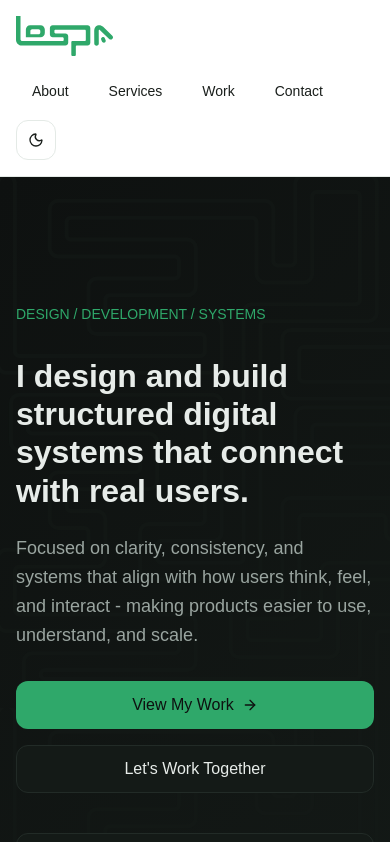
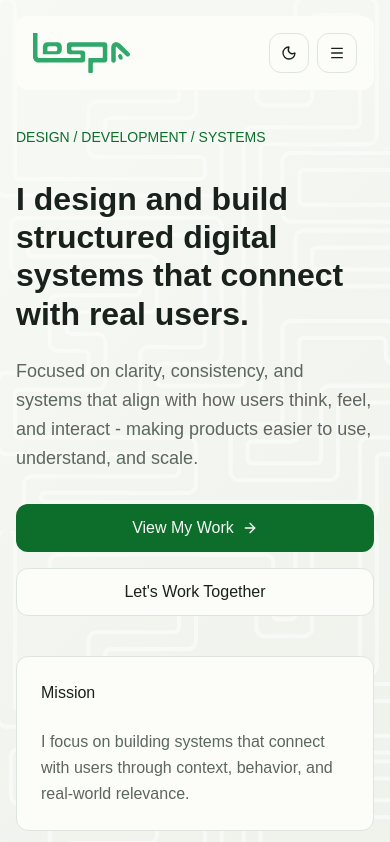
Before and after one commit to MbahLesky/lespa-portfolio, a Next.js app: page / in a window 390 px wide. Shown: the top 842 px of the page. Built offline with nearby package versions, Linux system fonts and the light colour scheme.

Commit message:
feat: implement theme toggle and enhance section variants for dark/light modes

```diff
--- a/app/page.tsx
+++ b/app/page.tsx
@@ -1,3 +1,5 @@
+"use client"
+
 import { ArrowRight, ArrowUpRight, Send } from "lucide-react"
 import { Footer } from "@/components/footer"
 import { Navbar } from "@/components/navbar"
@@ -8,13 +10,22 @@ import { Card, CardContent, CardHeader, CardTitle } from "@/components/ui/card"
 import { Input } from "@/components/ui/input"
 import { Textarea } from "@/components/ui/textarea"
 import { siteContent } from "@/content/content"
+import { useTheme } from "@/lib/use-theme"
+
+type SectionVariant = "light" | "dark" | "white" | "black"
 
 export default function Home() {
+  const { theme } = useTheme()
+  const variants: SectionVariant[] =
+    theme === "dark"
+      ? ["dark", "black", "dark", "black", "dark", "black", "dark", "black"]
+      : ["light", "white", "light", "white", "light", "white", "light", "white"]
+
   return (
     <>
       <Navbar />
       <main id="top">
-        <Section variant="dark" size="lg">
+        <Section variant={variants[0]} size="lg">
           <Reveal className="grid gap-10 py-12 md:grid-cols-12 md:items-end">
             <div className="space-y-8 md:col-span-8">
               <p className="text-caption font-medium uppercase text-primary">
@@ -55,7 +66,7 @@ export default function Home() {
           </Reveal>
         </Section>
 
-        <Section variant="light">
+        <Section variant={variants[1]}>
           <Reveal className="mx-auto max-w-3xl space-y-6" >
             <div id="about" className="space-y-4">
               <p className="text-caption font-medium uppercase text-primary">
@@ -73,7 +84,7 @@ export default function Home() {
           </Reveal>
         </Section>
 
-        <Section variant="light">
+        <Section variant={variants[2]}>
           <Reveal className="space-y-10">
             <div id="services" className="max-w-2xl space-y-4">
               <p className="text-caption font-medium uppercase text-primary">
@@ -100,7 +111,7 @@ export default function Home() {
           </Reveal>
         </Section>
 
-        <Section variant="dark" size="lg">
+        <Section variant={variants[3]} size="lg">
           <Reveal className="space-y-10">
             <div id="work" className="grid gap-6 md:grid-cols-12 md:items-end">
               <div className="space-y-4 md:col-span-7">
@@ -139,7 +150,7 @@ export default function Home() {
           </Reveal>
         </Section>
 
-        <Section variant="light">
+        <Section variant={variants[4]}>
           <Reveal className="space-y-10">
             <div id="process" className="max-w-2xl space-y-4">
               <p className="text-caption font-medium uppercase text-primary">
@@ -169,7 +180,7 @@ export default function Home() {
           </Reveal>
         </Section>
 
-        <Section variant="dark">
+        <Section variant={variants[5]}>
           <Reveal className="mx-auto max-w-3xl space-y-6 text-center">
             <p className="text-caption font-medium uppercase text-primary">
               {siteContent.proof.label}
@@ -183,7 +194,7 @@ export default function Home() {
           </Reveal>
         </Section>
 
-        <Section variant="dark">
+        <Section variant={variants[6]}>
           <Reveal className="mx-auto max-w-3xl space-y-8 text-center">
             <h2 className="font-heading text-h2 font-semibold text-text-primary">
               {siteContent.cta.heading}
@@ -197,7 +208,7 @@ export default function Home() {
           </Reveal>
         </Section>
 
-        <Section variant="light">
+        <Section variant={variants[7]}>
           <Reveal className="mx-auto grid max-w-3xl gap-8">
             <div id="contact" className="space-y-4">
               <p className="text-caption font-medium uppercase text-primary">
--- a/components/navbar.tsx
+++ b/components/navbar.tsx
@@ -1,30 +1,74 @@
 "use client"
 
 import Image from "next/image"
-import { Moon, Sun } from "lucide-react"
-import { useEffect } from "react"
+import { Menu, Moon, Sun, X } from "lucide-react"
+import { useEffect, useRef, useState } from "react"
 import { siteContent } from "@/content/content"
 import { assets } from "@/lib/assets"
+import { useTheme } from "@/lib/use-theme"
+import { cn } from "@/lib/utils"
 import { Button } from "@/components/ui/button"
 
 export function Navbar() {
+  const { isDark, toggleTheme } = useTheme()
+  const [isMenuOpen, setIsMenuOpen] = useState(false)
+  const [isScrolled, setIsScrolled] = useState(false)
+  const navRef = useRef<HTMLElement>(null)
+
   useEffect(() => {
-    const stored = window.localStorage.getItem("theme")
-    const prefersDark = window.matchMedia("(prefers-color-scheme: dark)").matches
-    const nextTheme = stored ?? (prefersDark ? "dark" : "light")
+    const updateScrolled = () => {
+      setIsScrolled(window.scrollY > 8)
+    }
 
-    document.documentElement.classList.toggle("dark", nextTheme === "dark")
+    updateScrolled()
+    window.addEventListener("scroll", updateScrolled, { passive: true })
+
+    return () => window.removeEventListener("scroll", updateScrolled)
   }, [])
 
-  function toggleTheme() {
-    const nextIsDark = !document.documentElement.classList.contains("dark")
-    document.documentElement.classList.toggle("dark", nextIsDark)
-    window.localStorage.setItem("theme", nextIsDark ? "dark" : "light")
+  useEffect(() => {
+    function closeOnOutsideClick(event: MouseEvent) {
+      if (!navRef.current?.contains(event.target as Node)) {
+        setIsMenuOpen(false)
+      }
+    }
+
+    function closeOnEscape(event: KeyboardEvent) {
+      if (event.key === "Escape") {
+        setIsMenuOpen(false)
+      }
+    }
+
+    document.addEventListener("mousedown", closeOnOutsideClick)
+    document.addEventListener("keydown", closeOnEscape)
+
+    return () => {
+      document.removeEventListener("mousedown", closeOnOutsideClick)
+      document.removeEventListener("keydown", closeOnEscape)
+    }
+  }, [])
+
+  function renderNavigationLinks() {
+    return siteContent.nav.links.map((link) => (
+      <Button key={link.href} asChild variant="ghost" size="sm">
+        <a href={link.href} onClick={() => setIsMenuOpen(false)}>
+          {link.label}
+        </a>
+      </Button>
+    ))
   }
 
   return (
-    <header className="sticky top-0 z-50 border-b border-border bg-surface">
-      <div className="container flex max-w-[1200px] flex-col gap-4 py-4 md:flex-row md:items-center md:justify-between">
+    <header
+      ref={navRef}
+      className="fixed inset-x-0 top-4 z-50 pointer-events-none px-4"
+    >
+      <div
+        className={cn(
+          "container pointer-events-auto flex max-w-[1200px] items-center justify-between gap-4 rounded-lg border px-4 py-4 transition-colors md:px-6",
+          isScrolled ? "border-border bg-surface" : "border-transparent bg-surface"
+        )}
+      >
         <a href="#top" aria-label="Go to top" className="shrink-0">
           <Image
             src={assets.logo.dark}
@@ -43,26 +87,45 @@ export function Navbar() {
             className="hidden h-10 w-auto dark:block"
           />
         </a>
-        <div className="flex flex-wrap items-center gap-2">
-          <nav aria-label="Main navigation" className="flex flex-wrap items-center gap-2">
-            {siteContent.nav.links.map((link) => (
-              <Button key={link.href} asChild variant="ghost" size="sm">
-                <a href={link.href}>{link.label}</a>
-              </Button>
-            ))}
+        <div className="flex items-center gap-2">
+          <nav aria-label="Main navigation" className="hidden items-center gap-2 md:flex">
+            {renderNavigationLinks()}
           </nav>
           <Button
             type="button"
             variant="secondary"
             size="icon"
-            aria-label="Toggle theme"
+            aria-label={isDark ? "Switch to light theme" : "Switch to dark theme"}
+            aria-pressed={isDark}
             onClick={toggleTheme}
           >
             <Moon className="h-4 w-4 dark:hidden" />
             <Sun className="hidden h-4 w-4 dark:block" />
           </Button>
+          <Button
+            type="button"
+            variant="secondary"
+            size="icon"
+            aria-label={isMenuOpen ? "Close navigation menu" : "Open navigation menu"}
+            aria-controls="mobile-navigation"
+            aria-expanded={isMenuOpen}
+            onClick={() => setIsMenuOpen((current) => !current)}
+            className="md:hidden"
+          >
+            {isMenuOpen ? <X className="h-4 w-4" /> : <Menu className="h-4 w-4" />}
+          </Button>
         </div>
       </div>
+      <nav
+        id="mobile-navigation"
+        aria-label="Mobile navigation"
+        className={cn(
+          "container pointer-events-auto mt-2 grid max-w-[1200px] gap-2 rounded-lg border border-border bg-surface p-4 transition-colors md:hidden",
+          isMenuOpen ? "grid" : "hidden"
+        )}
+      >
+        {renderNavigationLinks()}
+      </nav>
     </header>
   )
 }
--- a/components/section.tsx
+++ b/components/section.tsx
@@ -2,7 +2,7 @@ import { cn } from "@/lib/utils"
 
 type SectionProps = {
   children: React.ReactNode
-  variant?: "light" | "dark"
+  variant?: "light" | "dark" | "white" | "black"
   size?: "sm" | "md" | "lg"
   className?: string
 }
@@ -16,16 +16,22 @@ const spacing = {
 const gradients = {
   light: "bg-gradient-light",
   dark: "bg-gradient-dark",
+  white: "bg-section-white",
+  black: "bg-section-black",
 }
 
 const patterns = {
   light: "bg-pattern-light",
   dark: "bg-pattern-dark",
+  white: "bg-pattern-light",
+  black: "bg-pattern-dark",
 }
 
 const themes = {
   light: "theme-light",
   dark: "theme-dark",
+  white: "theme-light",
+  black: "theme-dark",
 }
 
 export function Section({
--- /dev/null
+++ b/lib/use-theme.ts
@@ -0,0 +1,88 @@
+"use client"
+
+import { useEffect, useSyncExternalStore } from "react"
+
+export type ThemeMode = "light" | "dark"
+
+const themeEvent = "portfolio-theme-change"
+
+function getPreferredTheme(): ThemeMode {
+  if (typeof window === "undefined") {
+    return "light"
+  }
+
+  const stored = window.localStorage.getItem("theme")
+
+  if (stored === "light" || stored === "dark") {
+    return stored
+  }
+
+  return window.matchMedia("(prefers-color-scheme: dark)").matches
+    ? "dark"
+    : "light"
+}
+
+function syncDocumentTheme(theme: ThemeMode) {
+  if (typeof document === "undefined") {
+    return
+  }
+
+  document.documentElement.classList.toggle("dark", theme === "dark")
+}
+
+function subscribe(onStoreChange: () => void) {
+  if (typeof window === "undefined") {
+    return () => {}
+  }
+
+  const media = window.matchMedia("(prefers-color-scheme: dark)")
+  const notify = () => onStoreChange()
+  const notifySystemChange = () => {
+    if (!window.localStorage.getItem("theme")) {
+      notify()
+    }
+  }
+
+  window.addEventListener(themeEvent, notify)
+  window.addEventListener("storage", notify)
+  media.addEventListener("change", notifySystemChange)
+
+  return () => {
+    window.removeEventListener(themeEvent, notify)
+    window.removeEventListener("storage", notify)
+    media.removeEventListener("change", notifySystemChange)
+  }
+}
+
+function getServerSnapshot(): ThemeMode {
+  return "light"
+}
+
+export function setTheme(theme: ThemeMode) {
+  if (typeof window === "undefined") {
+    return
+  }
+
+  window.localStorage.setItem("theme", theme)
+  syncDocumentTheme(theme)
+  window.dispatchEvent(new Event(themeEvent))
+}
+
+export function useTheme() {
+  const theme = useSyncExternalStore(
+    subscribe,
+    getPreferredTheme,
+    getServerSnapshot
+  )
+
+  useEffect(() => {
+    syncDocumentTheme(theme)
+  }, [theme])
+
+  return {
+    theme,
+    isDark: theme === "dark",
+    setTheme,
+    toggleTheme: () => setTheme(theme === "dark" ? "light" : "dark"),
+  }
+}
--- a/next.config.ts
+++ b/next.config.ts
@@ -1,5 +1,7 @@
 import type { NextConfig } from "next"
 
-const nextConfig: NextConfig = {}
+const nextConfig: NextConfig = {
+  allowedDevOrigins: ["192.168.1.116"],
+}
 
 export default nextConfig
--- a/styles/globals.css
+++ b/styles/globals.css
@@ -3,14 +3,17 @@
 @tailwind utilities;
 
 :root {
-  --color-bg: #FAFBF9;
-  --color-surface: #FFFFFF;
-  --color-border: #E4EAE6;
-  --color-text-primary: #1A1F1C;
-  --color-text-secondary: #5E6B63;
+  --color-bg: #F7F9F5;
+  --color-surface: #FCFCF8;
+  --color-surface-elevated: #F1F4EE;
+  --color-border: #DDE5DC;
+  --color-text-primary: #18211B;
+  --color-text-secondary: #5B675F;
   --color-primary: #0D6D2B;
   --color-primary-deep: #075520;
-  --gradient-light: linear-gradient(to bottom, #FAFBF9, #EDE7DB);
+  --color-section-white: #FCFCF8;
+  --color-section-black: #0E1110;
+  --gradient-light: linear-gradient(135deg, #F7F9F5, #EEF2EA);
   --gradient-dark: linear-gradient(135deg, #0E1110, #141A17);
 }
 
@@ -26,11 +29,12 @@
 }
 
 .theme-light {
-  --color-bg: #FAFBF9;
-  --color-surface: #FFFFFF;
-  --color-border: #E4EAE6;
-  --color-text-primary: #1A1F1C;
-  --color-text-secondary: #5E6B63;
+  --color-bg: #F7F9F5;
+  --color-surface: #FCFCF8;
+  --color-surface-elevated: #F1F4EE;
+  --color-border: #DDE5DC;
+  --color-text-primary: #18211B;
+  --color-text-secondary: #5B675F;
   --color-primary: #0D6D2B;
   --color-primary-deep: #075520;
 }
@@ -72,3 +76,11 @@ body {
 .bg-pattern-dark {
   background-image: url("/assets/pattern/pattern-dark.svg");
 }
+
+.bg-section-white {
+  background-color: var(--color-section-white);
+}
+
+.bg-section-black {
+  background-color: var(--color-section-black);
+}
```
